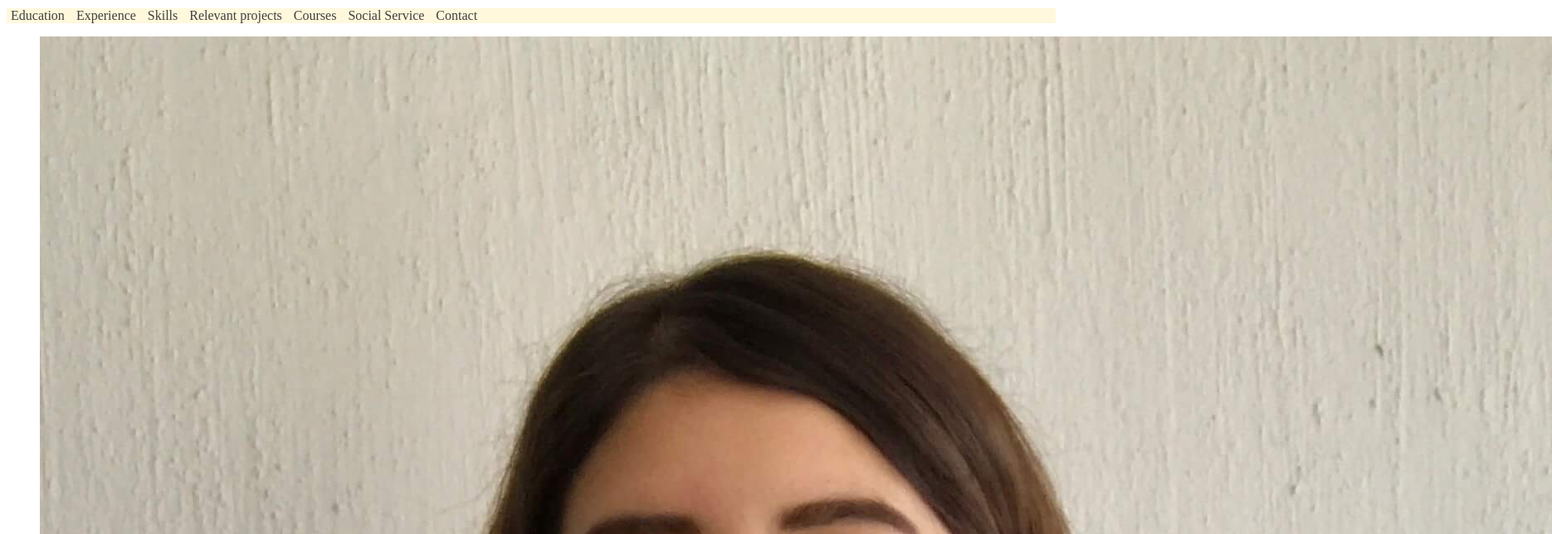
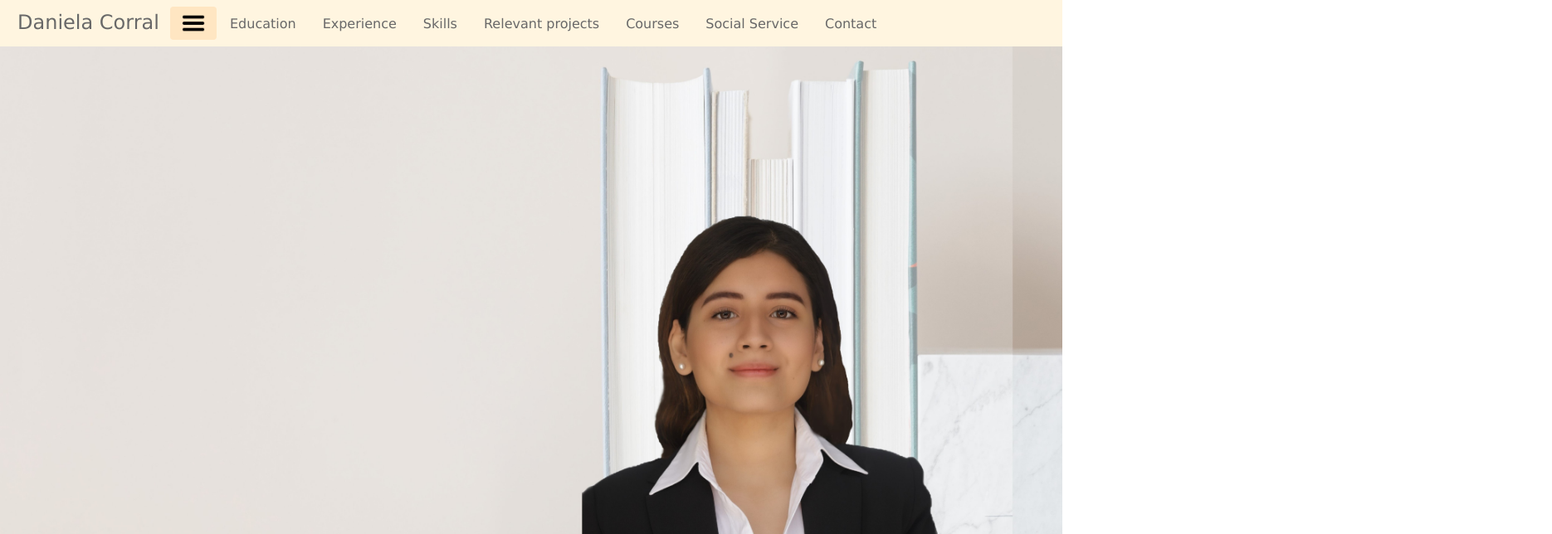
Before and after one commit to danycmtz/danycmtz.github.io, a plain HTML site: page index.html in a window 1280 px wide. Shown: the top 644 px of the page at 83% size, 1870 px wide, since content can reach past the window. Drawn offline with Linux system fonts and the light colour scheme.

Commit message:
Customizing first version

```diff
--- a/css/style.css
+++ b/css/style.css
@@ -1,28 +1,88 @@
-/* class */
-.main-nav {
-    margin-top: 10px;
+*{
+    padding: 0;
+    margin: 0;
+    box-sizing: border-box;
+}
+html{
+    font-family: Verdana, Geneva, Tahoma, sans-serif;
+}
+.navbar {
+    position: sticky;
+    padding: .5rem 1rem;
+    background-color: rgb(255, 245, 224);
+}
+.navbar-brand {
+    color:rgb(104, 104, 104);
+    padding: .3125rem;
+    margin-right: 0.5rem;
+    font-size: 1.5rem;
+    display: inline-block;
+    line-height: inherit;
+    white-space: nowrap;
+    text-decoration: none;
+ }
+ .navbar-brand:hover {
+    color:black;
+ }
+ .navbar-brand:active {
+    color:rgb(255, 109, 109);
+ }
+
+ .navbar-toggler {
+    padding: .25rem .75rem;
+    font-size: 1.25rem;
+    line-height: 1;
+    border: 1px solid transparent;
+    border-radius: .25rem;
+    background-color: rgb(255, 230, 194);
+}
+.navbar-toggler-icon {
+    display: inline-block;
+    width: 1.5em;
+    height: 1.5em;
+    vertical-align: middle;
+    content: "";
+    background: no-repeat center center;
+    background-color: rgb(255, 230, 194);
+    background-size: 100% 100%;
+    background-image: url("../imgs/toggle.png");
+}
+.navbar-expand-lg{
+    display: flex!important;
+    flex-basis: auto;
+}
+ .navbar-collapse{
+    display: flex!important;
+    flex-basis: 100%;
+    flex-grow: 1;
+    align-items: center;
+ }
+.navbar-nav{
+    display: flex;
+    flex-direction: row;
     list-style: none;
-    padding-left: 0;
-    background-color: cornsilk;
 }
+.nav-item{
+    text-decoration: none;
+    list-style: none;
+    display: block;
+    padding: .5rem 1rem;
+    color:rgb(104, 104, 104);
+    font-size: 1rem;
+}
+.nav-link:hover {
+    color:black;
+ }
+ .nav-link:active {
+    color:rgb(255, 109, 109);
+ }
 
-.main-nav__item {
-    display: inline-block;
+
+
+.main-info {
+    background-image: url("../imgs/trial2.jpg");
+    background-repeat: no-repeat;
+    height: 92vh;
+    background-size: cover;
+    width: 100%;
 }
-
-.main-nav__item a {
-   color:rgb(63, 63, 63) ;
-   padding: 5px;
-   text-decoration: none;
-}
-.main-nav__item a:hover {
-    color: black;
-}
-.main-nav__item a:active {
-    color:indianred;
-}
-/* ID */
-
-/*#text {
-    color: blueviolet;
-}*/
--- a/index.html
+++ b/index.html
@@ -10,26 +10,35 @@
     </head>
     <body>
         <header>
-            <nav>
-                <ul class="main-nav">
-                    <li class="main-nav__item"><a href="#">Education</a></li>
-                    <li class="main-nav__item"><a href="#">Experience</a></li>
-                    <li class="main-nav__item"><a href="#">Skills</a></li>
-                    <li class="main-nav__item"><a href="#">Relevant projects</a></li>
-                    <li class="main-nav__item"><a href="#">Courses</a></li>
-                    <li class="main-nav__item"><a href="#">Social Service</a></li>
-                    <li class="main-nav__item"><a href="#">Contact</a></li>
-                </ul>
+            <nav class="navbar navbar-expand-lg navbar-light">
+                <a class="navbar-brand" href="#">Daniela Corral</a>
+                <button class="navbar-toggler" type="button" data-toggle="collapse" data-target="#navbarNavDropdowm" aria-controls="navbarNavDropdowm" aria-expanded="false" aria-label="Toggle navigation">
+                    <span class="navbar-toggler-icon"></span>
+                </button>
+                <div class="collapse navbar-collapse" id="navbarNavDropdowm">
+                    <div class="navbar-nav">
+                      <a class="nav-item nav-link" href="#">Education</a>
+                      <a class="nav-item nav-link" href="#">Experience</a>
+                      <a class="nav-item nav-link" href="#">Skills</a>
+                      <a class="nav-item nav-link" href="#">Relevant projects</a>
+                      <a class="nav-item nav-link" href="#">Courses</a>
+                      <a class="nav-item nav-link" href="#">Social Service</a>
+                      <a class="nav-item nav-link" href="#">Contact</a>
+                    </div>
+                </div>
             </nav>
+            <section class="main-info">
+                <p></p>
+            </section>
         </header>
         <main>
             <section>
-                <figure>
+                <!-- <figure>
                     <img
                     src="./imgs/NANIB.jpg"
                     alt="This is a photograph of Daniela"
                     />
-                </figure>
+                </figure> -->
                 <!--
                 <video controls preload="auto">
                     <source src="./video.m4v#t=10,60"/>
```
Also changed, not shown: imgs/NANIB.jpg (deleted), imgs/toggle.png (added), imgs/trial.jpg (added), imgs/trial2.jpg (added), 1 other file.
